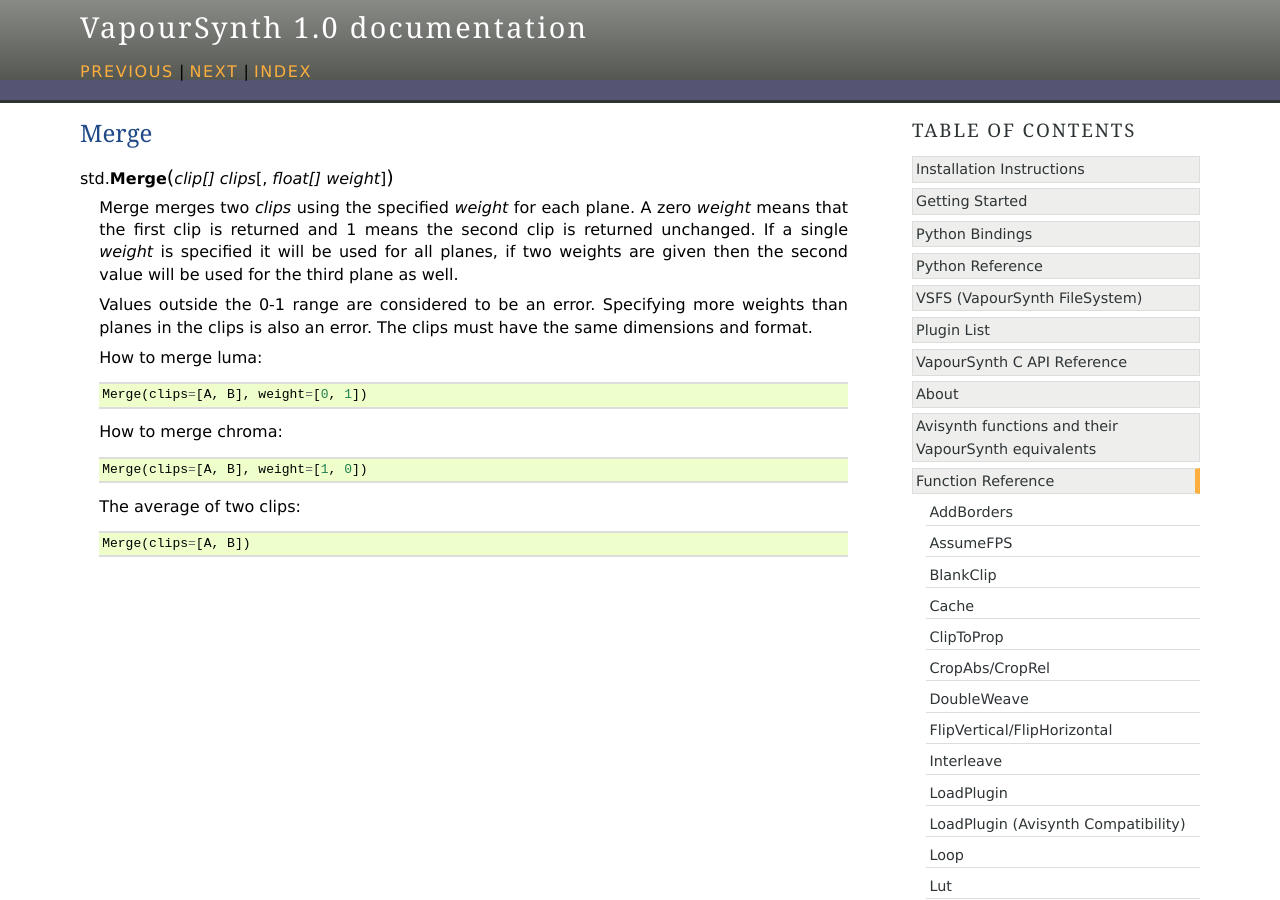
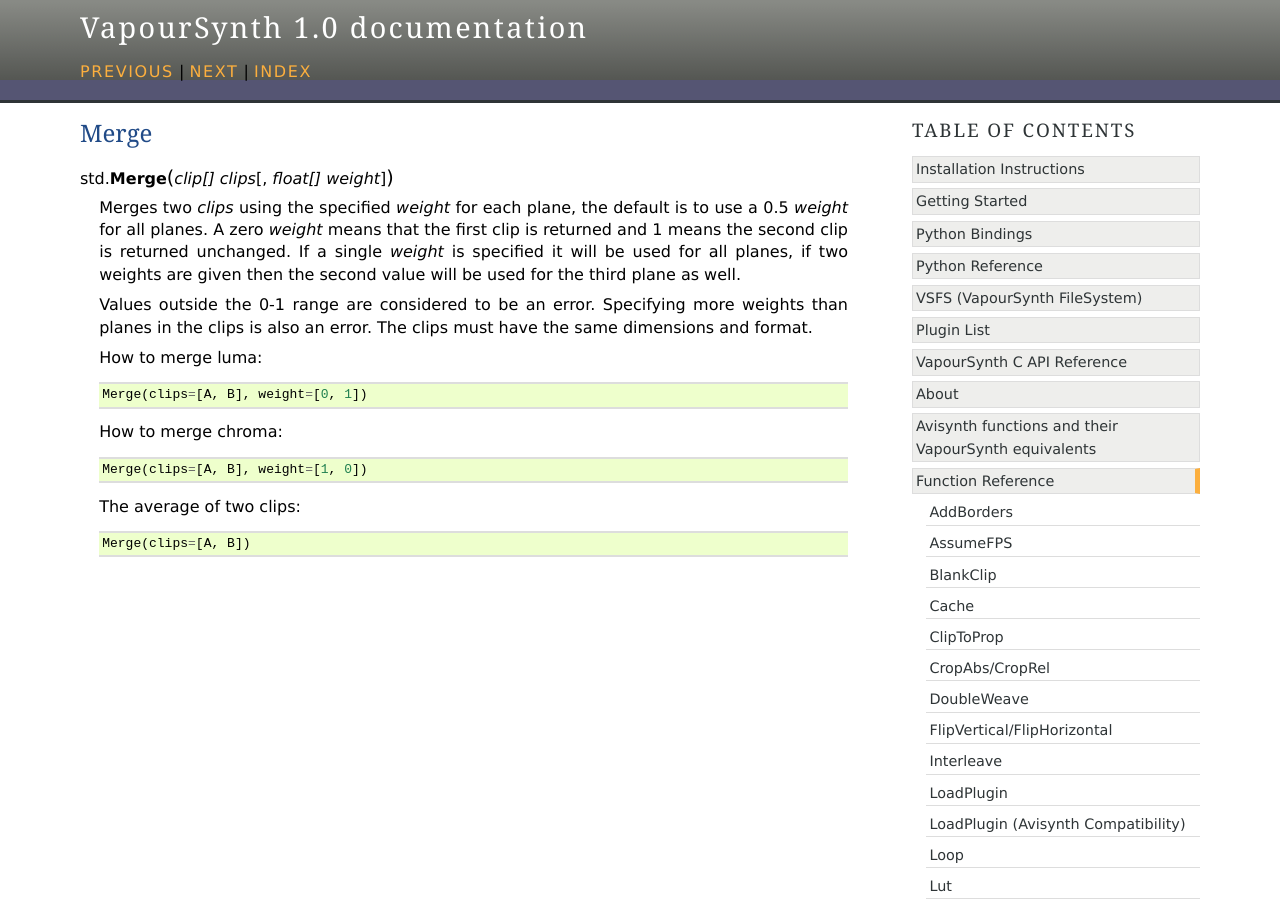
Before and after one commit to vapoursynth/vapoursynth, a Sphinx documentation site: the page built from doc/functions/merge.rst, in a window 1280 px wide and 900 px high. Built offline with Sphinx 7.4.7, drawn with Linux system fonts in a browser that asks for light colours; formulas are drawn with MathJax 3.

Commit message:
Note the default weight int he documentation of Merge
git-svn-id: http://vapoursynth.googlecode.com/svn/trunk@345 f9120d27-2007-6f97-8312-0f4ebfa7710f

```diff
--- a/doc/functions/merge.rst
+++ b/doc/functions/merge.rst
@@ -4,7 +4,7 @@
 .. function::   Merge(clip[] clips[, float[] weight])
    :module: std
 
-   Merge merges two *clips* using the specified *weight* for each plane. A zero *weight* means that the first clip is returned and 1 means the second clip is returned unchanged. If a single *weight* is specified it will be used for all planes, if two weights are given then the second value will be used for the third plane as well.
+   Merges two *clips* using the specified *weight* for each plane, the default is to use a 0.5 *weight* for all planes. A zero *weight* means that the first clip is returned and 1 means the second clip is returned unchanged. If a single *weight* is specified it will be used for all planes, if two weights are given then the second value will be used for the third plane as well.
 
    Values outside the 0-1 range are considered to be an error. Specifying more weights than planes in the clips is also an error. The clips must have the same dimensions and format.
 
```
